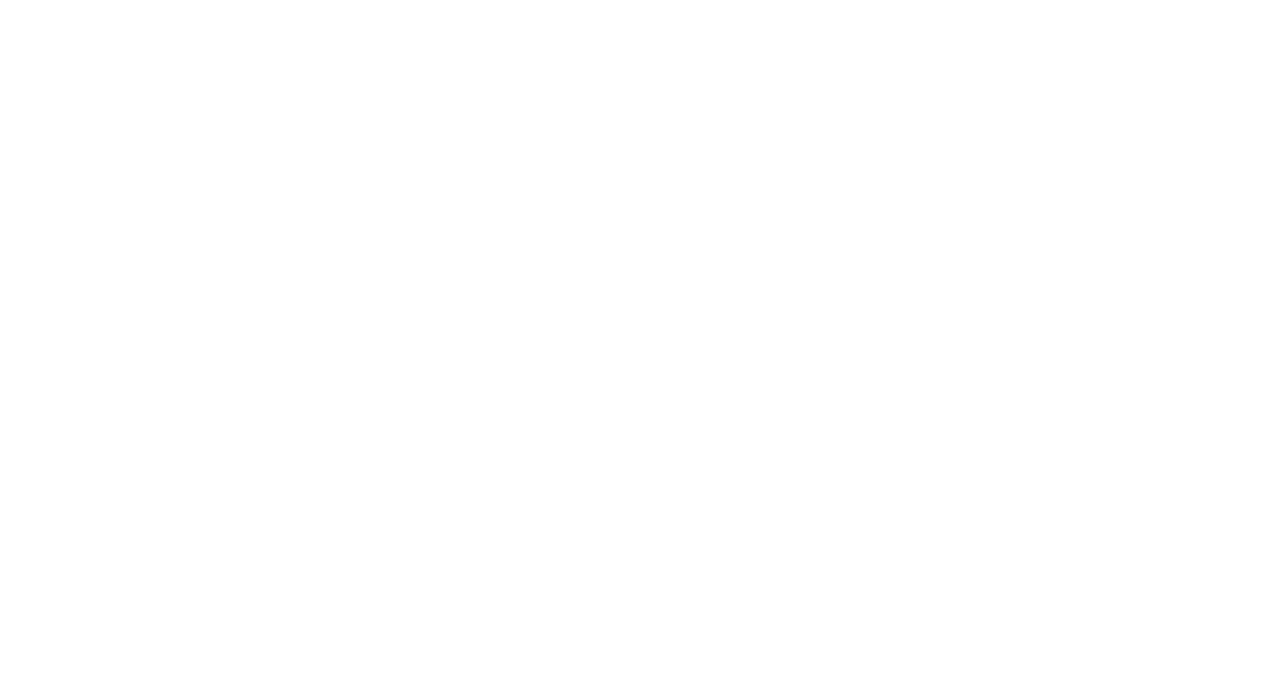
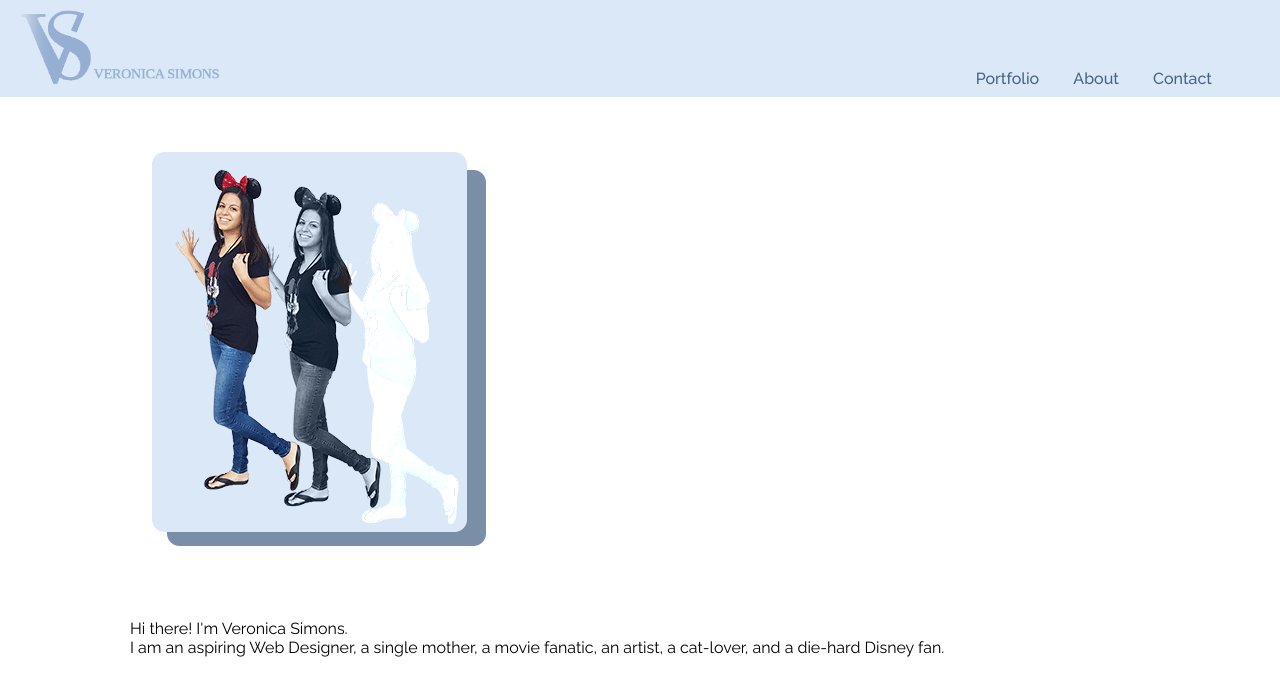
Before and after one commit to vmsimons/Final-Website, a plain HTML site: page index.html in a window 1280 px wide. Drawn offline with Linux system fonts and the light colour scheme.

Commit message:
added css for nav and sub-menu

```diff
--- a/css.css
+++ /dev/null
@@ -1,11 +0,0 @@
-/*Universal Styling*****************/
-
-*{
-  margin:0;
-  padding:0;
-  border:0;
-}
-
-body {
-  font-family: 'Raleway', sans-serif;
-}
--- /dev/null
+++ b/css/styles.css
@@ -0,0 +1,80 @@
+/*Universal Styling*****************/
+
+* {
+  margin:0;
+  padding:0;
+  border:0;
+}
+
+body {
+  font-family: 'Raleway', sans-serif;
+}
+
+.container {
+    max-width: 1020px;
+    margin: auto;
+}
+
+ /*Header Styling*******************/
+
+header {
+    background-color: #DAE8F8;
+    padding: 10px 20px 3px;
+}
+
+.logo-top {
+    display: inline-block;
+    width: 30%;
+}
+
+header nav {
+    display: inline-block;
+    width: 67%;
+    text-align: right;
+}
+
+
+/*Menu Styling***********************/
+
+.menu ul {
+    list-style: none;
+}
+
+.menu >ul >li {
+    display: inline-block;
+    margin-bottom: 1px;
+    position: relative;
+    vertical-align: top;
+}
+
+.menu ul li a {
+    color: #466288;
+    display: block;
+    padding: 0px 15px 5px;
+    text-decoration: none;
+    font-weight: 500;
+    transition: .2s;
+}
+
+.menu ul li a:hover {
+    color: #f2985b;
+    transition: .2s
+}
+
+.sub-menu {
+    display: none;
+}
+
+.menu-item:hover .sub-menu {
+    display: block;
+    position: absolute;
+    width: 100%;
+    padding: 7px 8px 5px 1px;
+    top: 28px;
+    background: #dae8f8;
+}
+
+header nav a:hover {
+    border-bottom: 2px solid #f2985b;
+    transition: .2s;
+}
--- a/index.html
+++ b/index.html
@@ -4,16 +4,60 @@
     <meta charset="utf-8">
     <title>Veronica Simons' Website</title>
 
+    <!--Stylesheet----------------------------->
+    <link href="css/styles.css" type="text/css" rel="stylesheet" />
+
+    <!--Favicon-------------------------------->
     <link rel="icon" type="image/ico" href="images/vs-icon.ico" />
     <link rel="icon" type="image/png" href="images/vs-icon.png" />
 
+    <!--FontAwesome-------------------------------->
     <script defer src="https://use.fontawesome.com/releases/v5.15.2/js/all.js" integrity="sha384-vuFJ2JiSdUpXLKGK+tDteQZBqNlMwAjhZ3TvPaDfN9QmbPb7Q8qUpbSNapQev3YF" crossorigin="anonymous"></script>
 
+    <!--Google Fonts-------------------------------->
     <link rel="preconnect" href="https://fonts.gstatic.com">
-    <link href="https://fonts.googleapis.com/css2?family=Raleway:ital,wght@0,400;0,500;0,600;0,700;0,800;1,800&display=swap" rel="stylesheet">
+    <link href="https://fonts.googleapis.com/css2?family=Pacifico&family=Raleway:ital,wght@0,400;0,500;0,600;0,700;0,800;1,800&family=Tinos&display=swap" rel="stylesheet">
 
   </head>
+
   <body>
+    <header>
+      <div class="logo-top">
+        <a href="index.html"><img src="images/simons-logo2.png" alt="logo" title="VS Logo" width="200" /></a>
+      </div>
+
+      <nav class="menu">
+        <ul>
+          <li class="menu-item"><a href="portfolio.html">Portfolio</a>
+            <ul class="sub-menu">
+              <li class="menu-item"><a href="illustrator.html">Illustrator</a></li>
+              <li class="menu-item"><a href="photoshop.html">Photoshop</a></li>
+              <li class="menu-item"><a href="indesign.html">InDesign</a></li>
+            </ul>
+          </li>
+          <li class="menu-item"><a href="about.html">About</a></li>
+          <li class="menu-item"><a href="contact.html">Contact</a></li>
+        </ul>
+      </nav>
+    </header>
+
+    <main>
+      <div class="container">
+        <section>
+          <div class="me-right-half">
+            <img src="images/me-home.png" alt="Me" title="Me">
+          </div>
+
+          <div class="left-half">
+            <p>Hi there! I'm Veronica Simons. <br />
+              I am an aspiring Web Designer, a single mother, a movie fanatic, an artist, a cat-lover, and a die-hard Disney fan.
+            </p>
+          </div>
+
+        </section>
+      </div> <!--container------->
+
+    </main>
 
   </body>
 </html>
```
Also changed, not shown: about.html (+45 -0 lines), contact.html (+45 -0 lines), illustrator.html (+45 -0 lines), indesign.html (+45 -0 lines), photoshop.html (+45 -0 lines), portfolio.html (+46 -0 lines), images/VS.png (added), images/me-home.png (added), images/simons-logo2.png (added).
